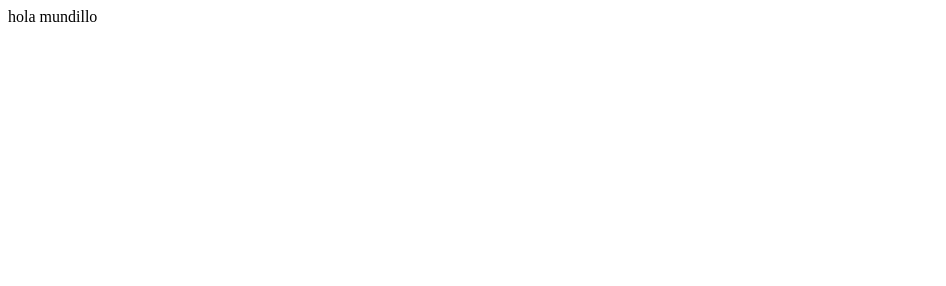
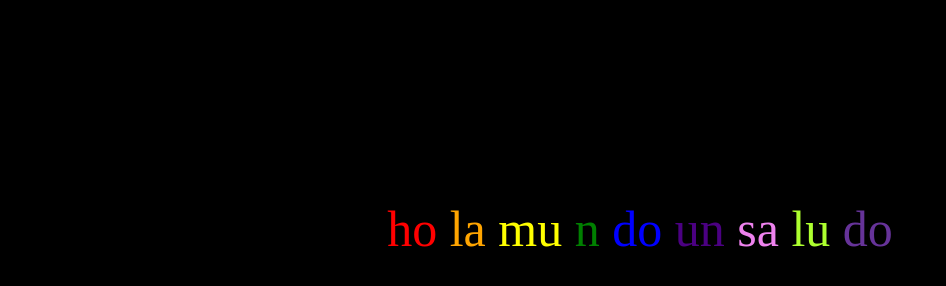
Before and after one commit to samuel81194/2025ii-hola-mundo, a plain HTML site: page pages/samuel.html in a window 1280 px wide. Shown: the whole page, without its empty margins (0-946 px from the left). Drawn offline with Linux system fonts and the light colour scheme.

Commit message:
Agregar estructura HTML y estilos a la página samuel.html

```diff
--- a/pages/samuel.html
+++ b/pages/samuel.html
@@ -1 +1,65 @@
-hola mundillo
+
+<!DOCTYPE html>
+<html lang="en">
+<head>
+    <meta charset="UTF-8">
+    <meta name="viewport" content="width=device-width, initial-scale=1.0">
+</head>
+<body>
+    <span id="ho">ho</span>
+    <span id="la">la</span>
+    <span id="mu">mu</span>
+    <span id="n">n</span>
+    <span id="do">do</span>
+    <span id="un">un</span>
+    <span id="sa">sa</span>
+    <span id="lu">lu</span>
+    <span id="do2">do</span>
+<style>
+    body{
+        background-color: black;
+        color: white;
+        font-size: 50px;
+        text-align: center;
+        margin-top: 200px;
+    }
+    span#ho{
+        color: red;
+    }
+    span#la{
+        color: orange;
+    }
+    span#mu{
+        color: yellow;
+    }
+    span#n{
+        color: green;
+    }
+    span#do{
+        color: blue;
+    }
+    span#un{
+        color: indigo;
+    }
+
+    span#sa{
+        color: violet;
+    }
+    span#lu{
+        color: greenyellow;
+    }
+    span#do2{
+        color: rebeccapurple;
+    }
+
+
+
+</style>
+
+
+
+
+
+    </script>
+</body>
+</html>
```
